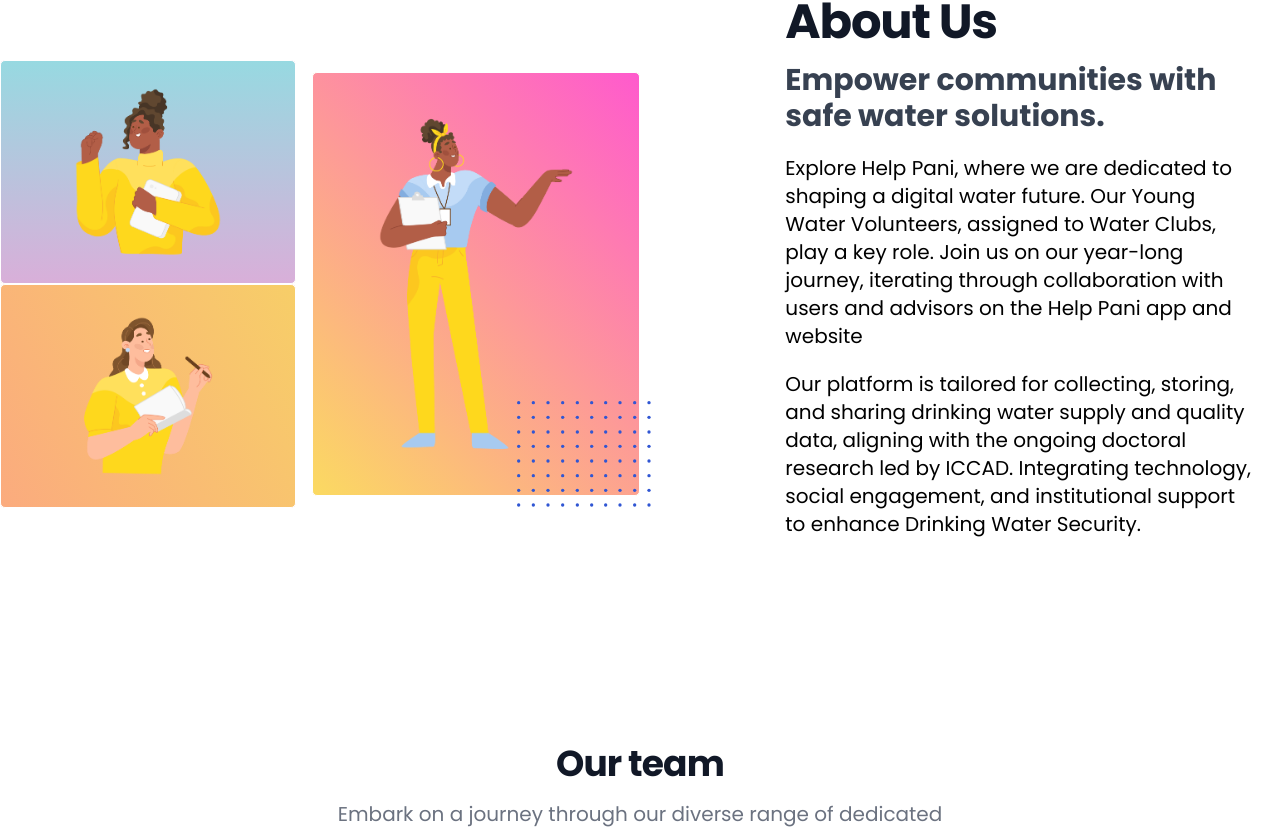
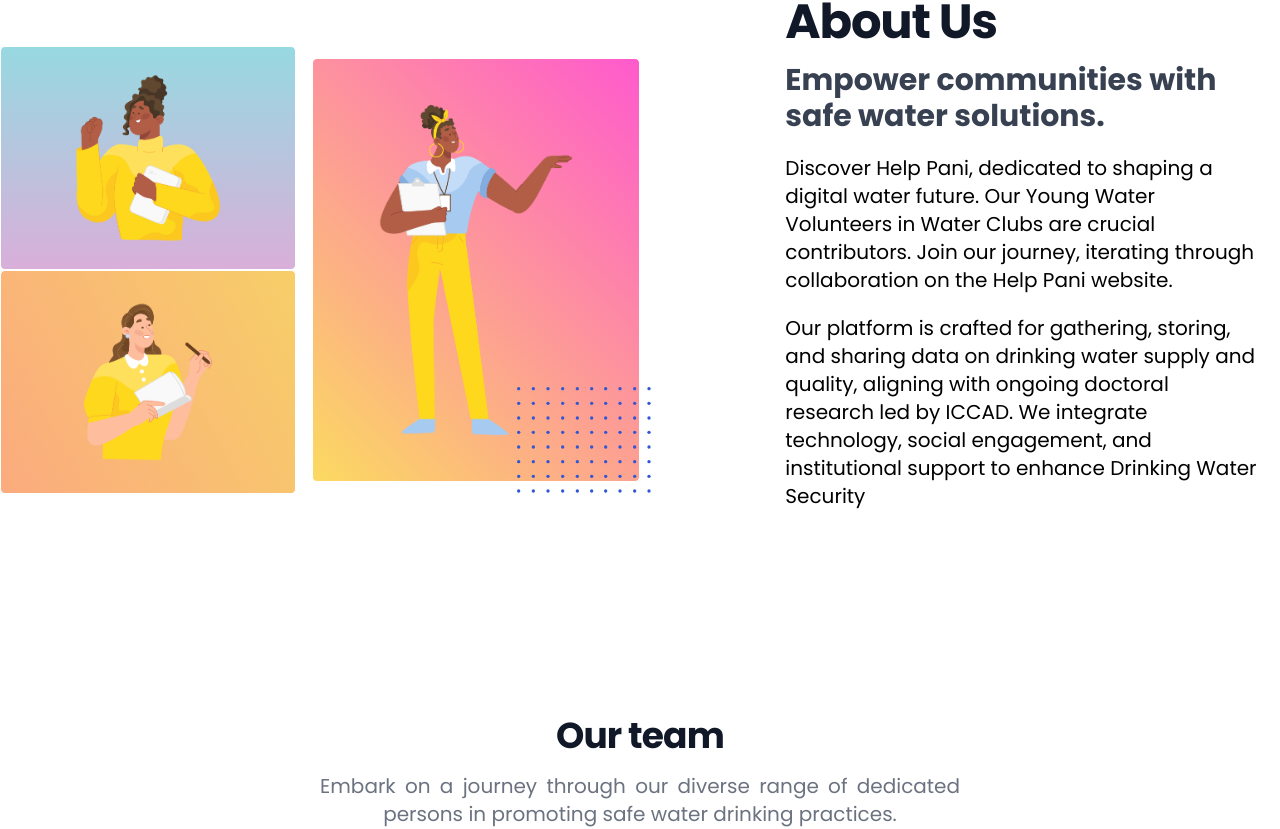
Before and after one commit to Suhrid-Talukder333/helpChai, a Next.js app: page /about in a window 1280 px wide. Shown: the part 242-1071 px from the top of the page. Built offline with nearby package versions, Linux system fonts and the light colour scheme; a web font is replaced by a local one.

Commit message:
modified texts alignment and popup text

```diff
--- a/app/about/page.tsx
+++ b/app/about/page.tsx
@@ -652,18 +652,17 @@
                   Empower communities with safe water solutions.
                 </h2>
                 <p className="mb-5 text-center text-justify text-base sm:text-xl md:text-start">
-                  Explore Help Pani, where we are dedicated to shaping a digital
-                  water future. Our Young Water Volunteers, assigned to Water
-                  Clubs, play a key role. Join us on our year-long journey,
-                  iterating through collaboration with users and advisors on the
-                  Help Pani app and website
+                  Discover Help Pani, dedicated to shaping a digital water
+                  future. Our Young Water Volunteers in Water Clubs are crucial
+                  contributors. Join our journey, iterating through
+                  collaboration on the Help Pani website.
                 </p>
                 <p className="mb-8 text-center text-justify text-base sm:text-xl md:text-start">
-                  Our platform is tailored for collecting, storing, and sharing
-                  drinking water supply and quality data, aligning with the
-                  ongoing doctoral research led by ICCAD. Integrating
+                  Our platform is crafted for gathering, storing, and sharing
+                  data on drinking water supply and quality, aligning with
+                  ongoing doctoral research led by ICCAD. We integrate
                   technology, social engagement, and institutional support to
-                  enhance Drinking Water Security.
+                  enhance Drinking Water Security
                 </p>
               </div>
             </div>
@@ -676,7 +675,10 @@
             <h2 className="mb-4 text-3xl font-extrabold tracking-tight text-gray-900 md:text-4xl">
               Our team
             </h2>
-            <p className="font-light text-gray-500 sm:text-xl">
+            <p
+              style={{ textAlignLast: 'center' }}
+              className="text-justify font-light text-gray-500 sm:text-xl"
+            >
               Embark on a journey through our diverse range of dedicated persons
               in promoting safe water drinking practices.
             </p>
@@ -709,7 +711,7 @@
                           aria-hidden="true"
                         >
                           <path
-                            fill-rule="evenodd"
+                            fillRule="evenodd"
                             d="M22 12c0-5.523-4.477-10-10-10S2 6.477 2 12c0 4.991 3.657 9.128 8.438 9.878v-6.987h-2.54V12h2.54V9.797c0-2.506 1.492-3.89 3.777-3.89 1.094 0 2.238.195 2.238.195v2.46h-1.26c-1.243 0-1.63.771-1.63 1.562V12h2.773l-.443 2.89h-2.33v6.988C18.343 21.128 22 16.991 22 12z"
                             clipRule="evenodd"
                           />
--- a/app/dashboard/learning/page.tsx
+++ b/app/dashboard/learning/page.tsx
@@ -30,7 +30,7 @@
             <h2 className="mb-4 text-2xl md:text-4xl font-extrabold leading-tight tracking-tight text-gray-900">
               Let Us Start
             </h2>
-            <p className="mb-6 font-light text-gray-500 md:text-lg">
+            <p style={{textAlignLast: "center"}} className="text-justify mb-6 font-light text-gray-500 md:text-lg">
               explore the intricacies of WQI parameters, may each factor unlock
               insights, fostering a deeper understanding of the delicate balance
               that shapes our water health. Ready to unravel the story behind
@@ -58,7 +58,7 @@
           </div>
           <div className="mt-4 md:mt-0">
             <h2 className="mb-4 md:text-end text-2xl md:text-4xl text-center font-extrabold tracking-tight text-gray-900 ">
-              :pH (Potential of Hydrogen)
+              pH (Potential of Hydrogen)
             </h2>
             <p className="mb-6 text-justify font-light text-gray-500 md:text-lg">
               pH measures the acidity or alkalinity of water. Ideal levels range
@@ -104,7 +104,7 @@
           </div>
           <div className="order-first mt-4 md:mt-0">
             <h2 className="mb-4 md:text-end text-center text-2xl md:text-4xl font-extrabold tracking-tight text-gray-900 ">
-              Turbidity:
+              Turbidity
             </h2>
             <p className="mb-6 text-justify font-light text-gray-500  md:text-lg">
               Turbidity measures water clarity. Clear water allows light
@@ -150,7 +150,7 @@
           </div>
           <div className="mt-4 md:mt-0">
             <h2 className="mb-4 md:text-end text-2xl md:text-4xl text-center font-extrabold tracking-tight text-gray-900 ">
-              :Conductivity/Electrical Conductivity (EC)
+              Conductivity/Electrical Conductivity (EC)
             </h2>
             <p className="mb-6 text-justify font-light text-gray-500  md:text-lg">
               EC indicates the ability of water to conduct an electric current,
@@ -198,7 +198,7 @@
           </div>
           <div className="order-first mt-4 md:mt-0">
             <h2 className="mb-4 md:text-end text-center  text-2xl md:text-4xl font-extrabold tracking-tight text-gray-900 ">
-              Total Dissolved Solids (TDS):
+              Total Dissolved Solids (TDS)
             </h2>
             <p className="mb-6 text-justify font-light text-gray-500  md:text-lg">
               TDS measures the total amount of dissolved substances, including
@@ -244,7 +244,7 @@
           </div>
           <div className="mt-4 md:mt-0">
             <h2 className="mb-4 md:text-end text-center  text-2xl md:text-4xl font-extrabold tracking-tight text-gray-900 ">
-              Total Coliform and E. coli Bacteria:
+              Total Coliform and E. coli Bacteria
             </h2>
             <p className="mb-6 text-justify font-light text-gray-500  md:text-lg">
               Presence of coliform bacteria indicates contamination from fecal
--- a/app/page.tsx
+++ b/app/page.tsx
@@ -33,7 +33,7 @@
         <Carousel items={carouselItems} />
       </section>
       <div className='flex h-full w-full justify-center items-center bg-blue-400 md:p-4 mt-10'>
-        <p className='text-center text-white text-2xl md:text-3xl px-5 py-[80px] md:py-8'>
+        <p className='break-all text-justify text-white text-2xl md:text-3xl px-5 py-[80px] md:py-8'>
           <strong className='text-green-300 text-bold'>Help</strong> <strong className='text-blue-300 text-bold'>Pani</strong> is a research-driven initiative committed to closing the
           information gap between water utilities and communities regarding
           water supply and quality. With the youth at the forefront and
--- a/app/ui/navbar.tsx
+++ b/app/ui/navbar.tsx
@@ -51,7 +51,7 @@
                 id="navbarToggler"
                 className={` ${
                   open && "navbarTogglerActive"
-                } absolute right-4 top-1/2 block -translate-y-1/2 rounded-lg px-3 py-[6px] ring-primary focus:ring-2 lg:hidden`}
+                } absolute right-4 top-1/2 block -translate-y-1/2 rounded-lg px-3 py-[6px] ring-blue-200 focus:ring-2 lg:hidden`}
               >
                 <span className="relative my-[6px] block h-[2px] w-[30px] bg-white"></span>
                 <span className="relative my-[6px] block h-[2px] w-[30px] bg-white"></span>
--- a/app/ui/popup.tsx
+++ b/app/ui/popup.tsx
@@ -24,16 +24,12 @@
             Understanding Water Quality: Read More About WQI
           </h3>
           <span
-            className={`bg-primary mx-auto mb-6 inline-block h-1 w-[90px] rounded`}
+            className={`bg-blue-500 mx-auto mb-6 inline-block h-1 w-[90px] rounded`}
           ></span>
-          <p className="text-body-color mb-10 text-base leading-relaxed text-justify">
+          <p className="text-body-color text-justify mb-10 text-base leading-relaxed text-justify">
             For a detailed understanding of how the Water Quality Index (WQI) is
             calculated and interpreted, please refer to the comprehensive
-            information available on the provided link. The WQI is a composite
-            measure that condenses multiple water quality parameters into a
-            single value. Interpretation and accuracy may vary based on local
-            standards and conditions. This link provides additional insights for
-            a more thorough comprehension.
+            information available on the provided link.
           </p>
           <div className="-mx-3 flex flex-wrap">
             <div className="w-1/2 px-3">
@@ -45,8 +41,8 @@
               </button>
             </div>
             <div className="w-1/2 px-3">
-              <button className="border-primary bg-blue-300 block w-full rounded-md border p-3 text-center text-base font-medium transition hover:bg-blue-200">
-                <Link href={`/dashboard/learning`}> Learn Details </Link>
+              <button className="border-grey-200 bg-blue-300 block w-full rounded-md border p-3 text-center text-base font-medium transition hover:bg-blue-200">
+                <Link href={`/dashboard/learning`}> Learn </Link>
               </button>
             </div>
           </div>
```
Also changed, not shown: public/helpPaniLogo250.png.
